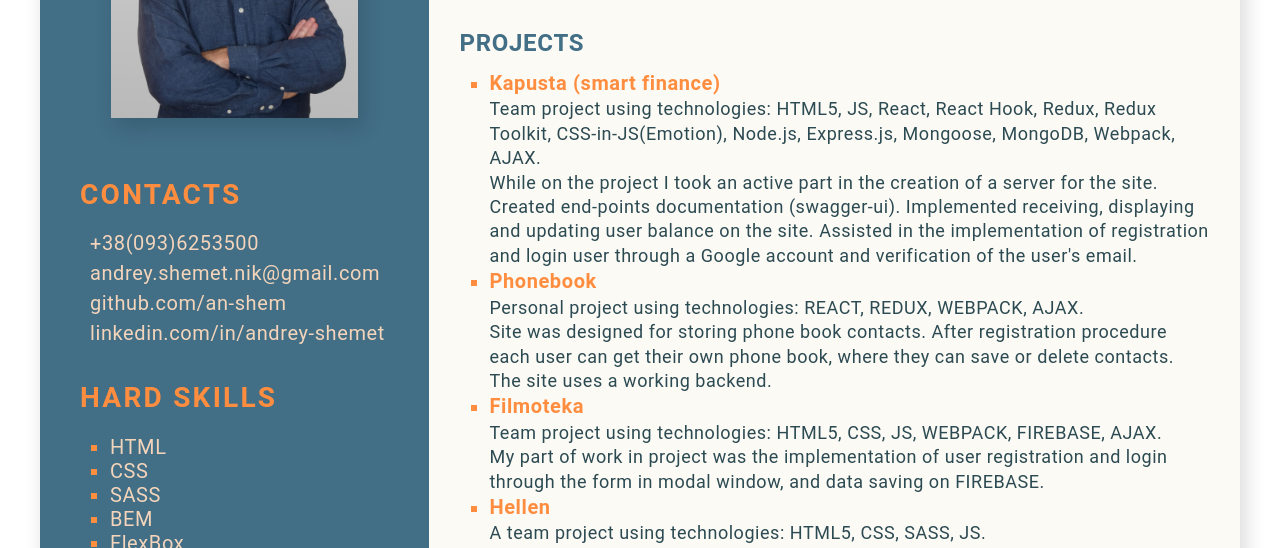
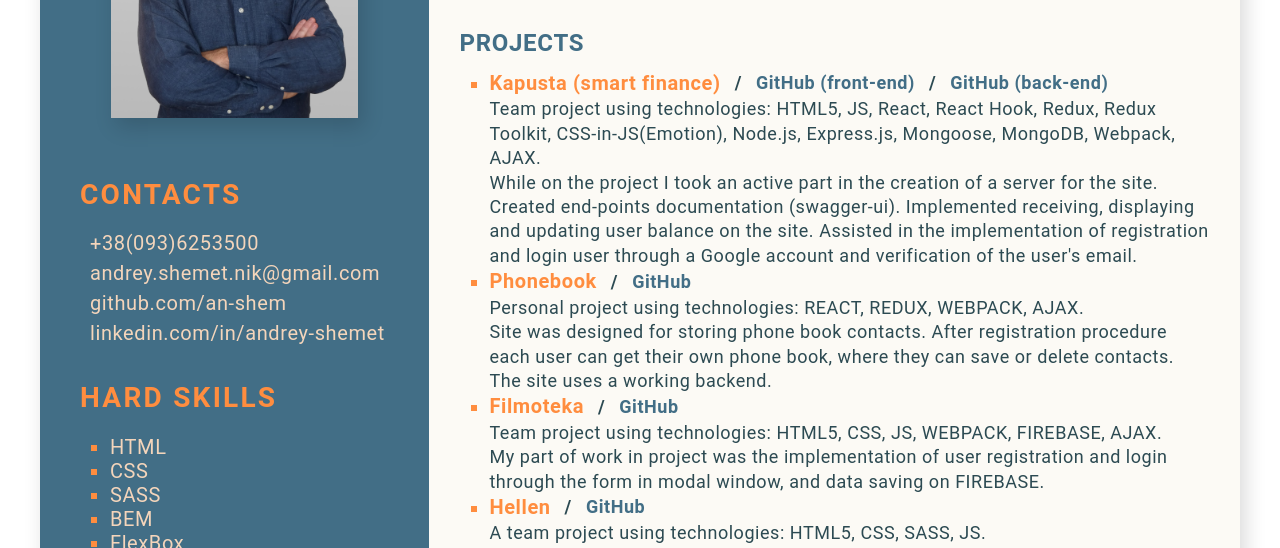
Before and after one commit to an-shem/my-resume, a plain HTML site: page index.html in a window 1280 px wide. Shown: the part 252-800 px from the top of the page. Drawn offline with nearby package versions, Linux system fonts and the light colour scheme.

Commit message:
Добавил для сайтов ссылки на GitHub

```diff
--- a/css/styles.css
+++ b/css/styles.css
@@ -24,6 +24,25 @@ a {
 
 img {
 	display: block;
+}
+
+.wrap-links {
+	display: flex;
+	align-items: center;
+}
+
+.delimiter {
+	margin: 0 14px;
+	color: #2c4a52;
+}
+
+.github-text {
+	color: #426e86;
+}
+
+.github-text:hover {
+	color: #2c4a52;
+	text-decoration: underline;
 }
 
 address {
@@ -182,6 +201,7 @@ address {
 
 .project-name:hover {
 	color: #ec6c00;
+	text-decoration: underline;
 }
 
 .project-description {
--- a/index.html
+++ b/index.html
@@ -122,12 +122,28 @@
 					<h2 class="titel-section">PROJECTS</h2>
 					<ul class="project">
 						<li>
+							<div class="wrap-links">
 								<a
 									href="https://team-proj-smartfinance.netlify.app/home"
 									target="_blank"
 								>
 									<span class="project-name">Kapusta (smart finance)</span>
 								</a>
+								<span class="delimiter">/</span>
+								<a
+									href="https://github.com/Sluchevska/team-proj-smartfinance-front"
+									target="_blank"
+								>
+									<span class="github-text">GitHub (front-end)</span>
+								</a>
+								<span class="delimiter">/</span>
+								<a
+									href="https://github.com/Sluchevska/team-proj-smartfinance-back"
+									target="_blank"
+								>
+									<span class="github-text">GitHub (back-end)</span>
+								</a>
+							</div>
 							<p class="project-description">
 								Team project using technologies: HTML5, JS, React, React Hook,
 								Redux, Redux Toolkit, CSS-in-JS(Emotion), Node.js, Express.js,
@@ -142,9 +158,18 @@
 							</p>
 						</li>
 						<li>
+							<div class="wrap-links">
 								<a href="https://phonebook-an.netlify.app" target="_blank">
 									<span class="project-name">Phonebook</span>
 								</a>
+								<span class="delimiter">/</span>
+								<a
+									href="https://github.com/an-shem/goit-react-hw-08-phonebook"
+									target="_blank"
+								>
+									<span class="github-text">GitHub</span>
+								</a>
+							</div>
 							<p class="project-description">
 								Personal project using technologies: REACT, REDUX, WEBPACK,
 								AJAX.
@@ -156,9 +181,21 @@
 							</p>
 						</li>
 						<li>
-							<a href="https://nezvinskyi.github.io/filmoteka/" target="_blank">
+							<div class="wrap-links">
+								<a
+									href="https://nezvinskyi.github.io/filmoteka/"
+									target="_blank"
+								>
 									<span class="project-name">Filmoteka</span>
 								</a>
+								<span class="delimiter">/</span>
+								<a
+									href="https://github.com/nezvinskyi/filmoteka"
+									target="_blank"
+								>
+									<span class="github-text">GitHub</span>
+								</a>
+							</div>
 							<p class="project-description">
 								Team project using technologies: HTML5, CSS, JS, WEBPACK,
 								FIREBASE, AJAX.
@@ -169,12 +206,21 @@
 							</p>
 						</li>
 						<li>
+							<div class="wrap-links">
 								<a
 									href="https://rinaocean.github.io/blndd2-team-project/"
 									target="_blank"
 								>
 									<span class="project-name">Hellen</span>
 								</a>
+								<span class="delimiter">/</span>
+								<a
+									href="https://github.com/rinaocean/blndd2-team-project"
+									target="_blank"
+								>
+									<span class="github-text">GitHub</span>
+								</a>
+							</div>
 							<p class="project-description">
 								A team project using technologies: HTML5, CSS, SASS, JS.
 								<br />
@@ -183,18 +229,21 @@
 							</p>
 						</li>
 						<li>
+							<div class="wrap-links">
 								<a
 									href="https://an-shem.github.io/goit-markup-hw-08/"
 									target="_blank"
 								>
 									<span class="project-name">WebStudio</span>
 								</a>
+								<span class="delimiter">/</span>
 								<a
 									href="https://github.com/an-shem/goit-markup-hw-08"
 									target="_blank"
 								>
-								<img src="/images/icons-logo-github.png" alt="icon GitHub" />
+									<span class="github-text">GitHub</span>
 								</a>
+							</div>
 							<p class="project-description">
 								A personal project using technologies: HTML5, CSS and SASS.
 								<br />
```
Also changed, not shown: images/icons-logo-github.png (deleted). Lines whose indentation alone changed are shown as unchanged.
